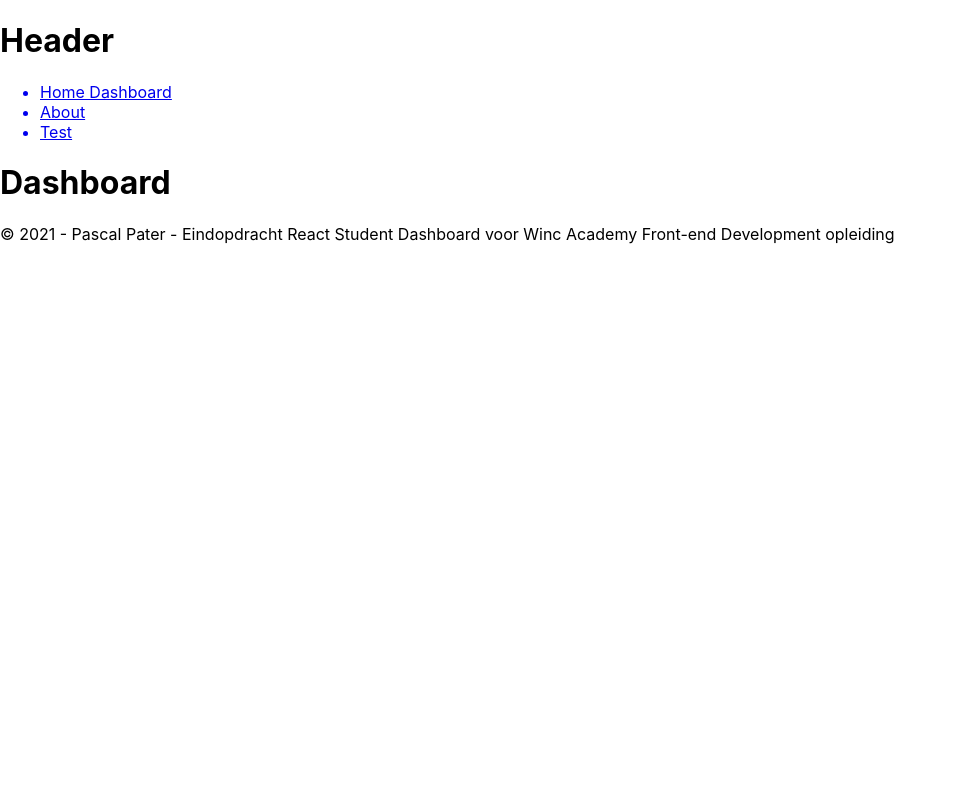
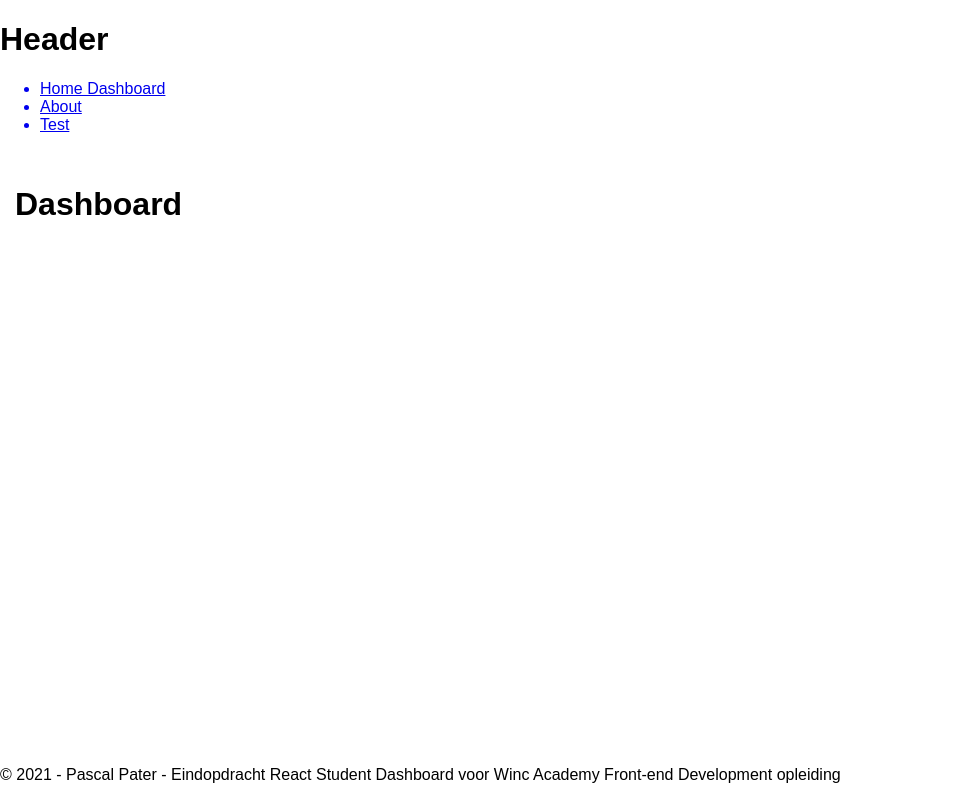
Before and after one commit to PasquinelP/pascal_pater-eindopdracht-React-Student-Dashboard, a React (Create React App) app: page / in a window 1280 px wide. Shown: the whole page, without its empty margins (0-957 px from the left). Built offline with nearby package versions, Linux system fonts and the light colour scheme; the HTML template or start-up script is replaced by a standard one.

Commit message:
some quick basic styling

```diff
--- a/src/index.css
+++ b/src/index.css
@@ -1,13 +1,34 @@
+/* -------------------------------
+    Eindopdracht Pascal Pater
+    React Student Dashboard
+   ------------------------------- */
+
+/* Base */
+
+*,
+*::before,
+*::after {
+  box-sizing: border-box;
+}
+
+html,
+body,
+#root {
+  height: 100%;
+}
+
 body {
   margin: 0;
-  font-family: -apple-system, BlinkMacSystemFont, 'Segoe UI', 'Roboto', 'Oxygen',
-    'Ubuntu', 'Cantarell', 'Fira Sans', 'Droid Sans', 'Helvetica Neue',
-    sans-serif;
-  -webkit-font-smoothing: antialiased;
-  -moz-osx-font-smoothing: grayscale;
+  padding: 0;
+  font-family: Arial, Helvetica, sans-serif;
 }
 
-code {
-  font-family: source-code-pro, Menlo, Monaco, Consolas, 'Courier New',
-    monospace;
+.app {
+  display: grid;
+  grid-template-rows: auto 1fr auto;
+  min-height: 100%;
 }
+
+main {
+  padding: 15px;
+}
```
